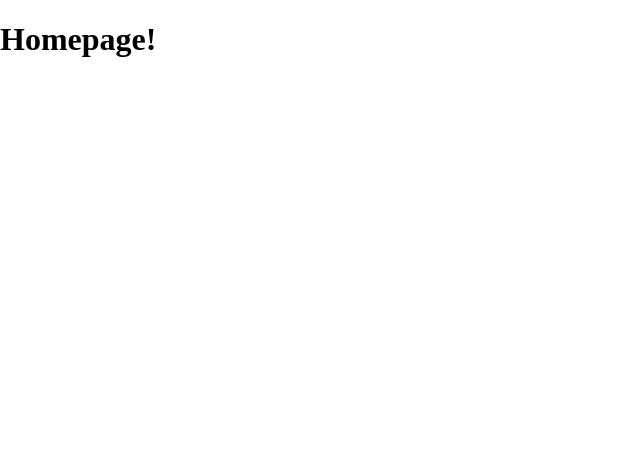
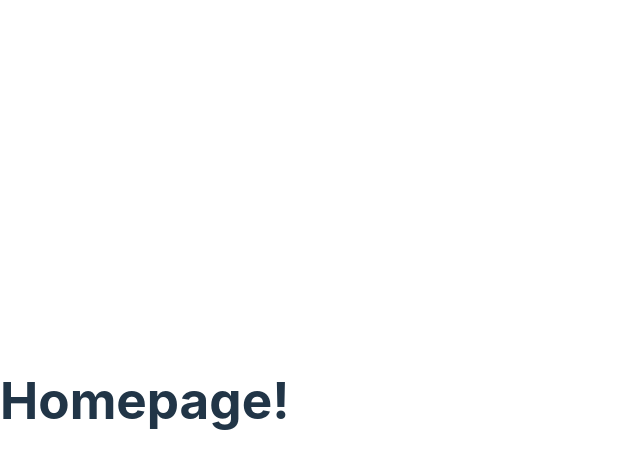
Before and after one commit to computerscience-person/Group2_WVSU-Orbit, a React (Vite) app in the folder frontend/: page / in a window 1280 px wide. Shown: the top 468 px of the page, without its empty margins (0-640 px from the left). Built offline with nearby package versions, Linux system fonts and the light colour scheme.

Commit message:
Restored

```diff
--- a/frontend/src/index.css
+++ b/frontend/src/index.css
@@ -1,16 +1,4 @@
-@tailwind base;
-@tailwind components;
-@tailwind utilities;
-
-body {
-    margin: 0;
-    padding: 0;
-    box-sizing: border-box;
-}
-
-
-
-/* :root {
+:root {
   font-family: Inter, system-ui, Avenir, Helvetica, Arial, sans-serif;
   line-height: 1.5;
   font-weight: 400;
@@ -78,4 +66,3 @@ button:focus-visible {
     background-color: #f9f9f9;
   }
 }
- */
```
